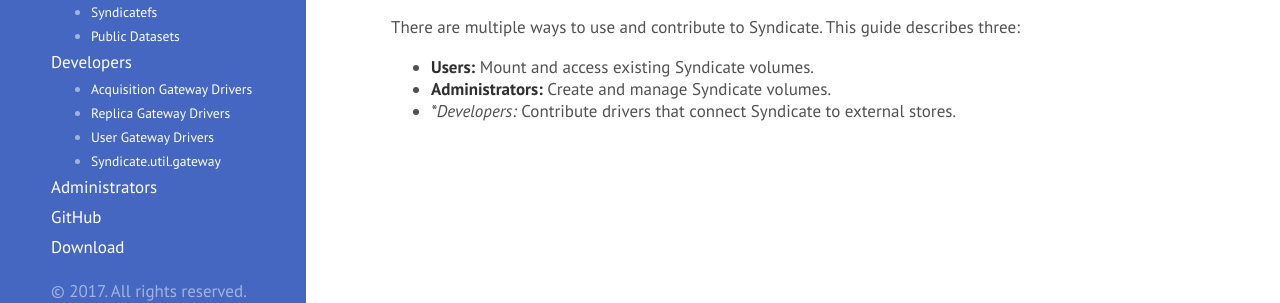
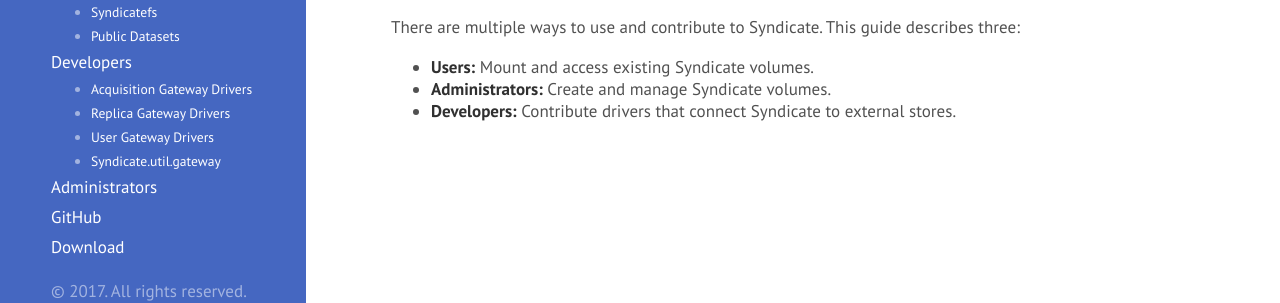
Before and after one commit to syndicate-storage/syndicate-storage.github.io, a Jekyll site: the page built from index.md, in a window 1280 px wide. Shown: the part 314-617 px from the top of the page. Built offline with Jekyll 4.4.1, drawn with Linux system fonts in a browser that asks for light colours.

```diff
--- a/index.md
+++ b/index.md
@@ -13,4 +13,4 @@ Syndicate is a general-purpose data delivery platform that harnesses a collectio
 There are multiple ways to use and contribute to Syndicate. This guide describes three:
  - **Users:** Mount and access existing Syndicate volumes.
  - **Administrators:** Create and manage Syndicate volumes.
- - **Developers:* Contribute drivers that connect Syndicate to external stores.
+ - **Developers:** Contribute drivers that connect Syndicate to external stores.
```
